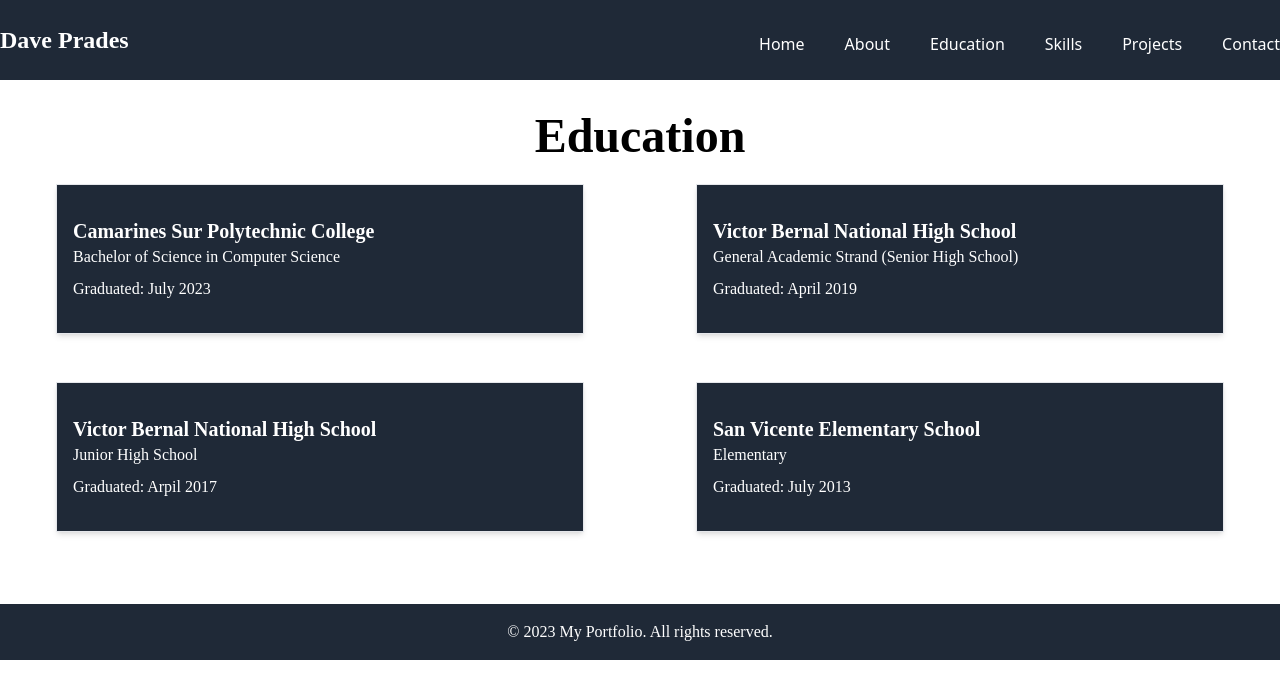
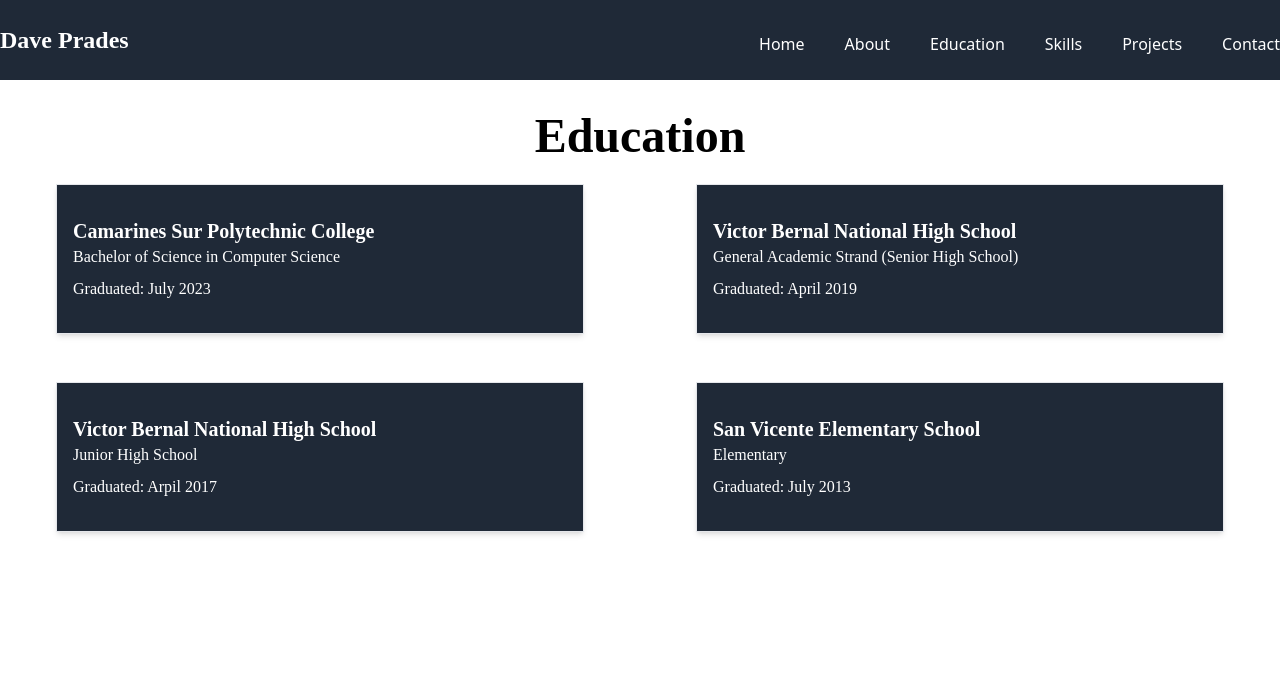
Before and after one commit to Wazeeexx/pradesportfolio, a Nuxt app: page /education in a window 1280 px wide. Shown: the top 698 px of the page. Built offline with nearby package versions, Linux system fonts and the light colour scheme.

Commit message:
add footer component and adjust column

```diff
--- /dev/null
+++ b/components/footer.vue
@@ -0,0 +1,12 @@
+<template>
+    <footer class="bg-gray-800 text-white py-4 text-center w-screen" style="font-family: 'Poppins';">
+        <p>© 2023 My Portfolio. All rights reserved.</p>
+    </footer>
+</template>
+
+<script>
+
+</script>
+
+<style>
+</style>
--- a/components/menubar.vue
+++ b/components/menubar.vue
@@ -10,7 +10,6 @@
                   <NuxtLink to="/education" a href="#education" class="text-white hover:text-blue-300 pt-6 ml-4 hover:underline">Education</NuxtLink>
                   <NuxtLink to="/skills" a href="#skills" class="text-white hover:text-blue-300 pt-6 hover:underline">Skills</NuxtLink>
                   <NuxtLink to="/projects" a href="#projects" class="text-w hite hover:text-blue-300 pt-6 hover:underline">Projects</NuxtLink>
-                  <!-- <NuxtLink to="/contact" a href="#contact" class="text-white hover:text-blue-300 pt-6 hover:underline">Contact</NuxtLink> -->
                 </nav>
         </div>
         <div class="dropdown">
--- a/pages/aboutme.vue
+++ b/pages/aboutme.vue
@@ -24,13 +24,10 @@
           </p>
         </div>
       </div>
+    </section>
+    <footer />
+  </div>
 
-
-    </section>
-  </div>
-  <footer class="bg-gray-800 text-white py-4 text-center w-screen" style="font-family: 'Poppins';">
-          <p>© 2023 My Portfolio. All rights reserved.</p>
-        </footer>
 </template>
 
 <script>
--- a/pages/education.vue
+++ b/pages/education.vue
@@ -3,7 +3,7 @@
      <navbar />
      <menubar />
 
-     <section id="education" class=" w-screen h-full grid grid-cols py-12">
+     <section id="education" class=" w-screen h-screen col cols-span-2 py-12">
        <h2 class="text-5xl font-bold font-poppins text-center" style="font-family: 'Poppins';">Education</h2>
         <div class="grid grid-cols-1 md:grid-cols-2 flex jutify-center">
             <!-- Education Item 1 -->
@@ -41,10 +41,6 @@
         </div>
     </section>
     </div>
-
-    <footer class="bg-gray-800 text-white py-4 text-center w-screen" style="font-family: 'Poppins';">
-        <p>© 2023 My Portfolio. All rights reserved.</p>
-    </footer>
  </template>
 
  <script>
--- a/pages/projects.vue
+++ b/pages/projects.vue
@@ -65,9 +65,6 @@
             </div>
         </section>
     </div>
-    <footer class="bg-gray-800 text-white py-4 text-center w-screen" style="font-family: 'Poppins';">
-          <p>© 2023 My Portfolio. All rights reserved.</p>
-        </footer>
 </template>
 <script>
 </script>
--- a/pages/skills.vue
+++ b/pages/skills.vue
@@ -102,15 +102,8 @@
                     </div>
                 </div>
             </div>
-
-
-
-
             </section>
     </div>
-    <footer class="bg-gray-800 text-white py-4 text-center w-screen" style="font-family: 'Poppins';">
-          <p>© 2023 My Portfolio. All rights reserved.</p>
-        </footer>
 </template>
 <script>
 </script>
```
Lines whose indentation alone changed are shown as unchanged.
